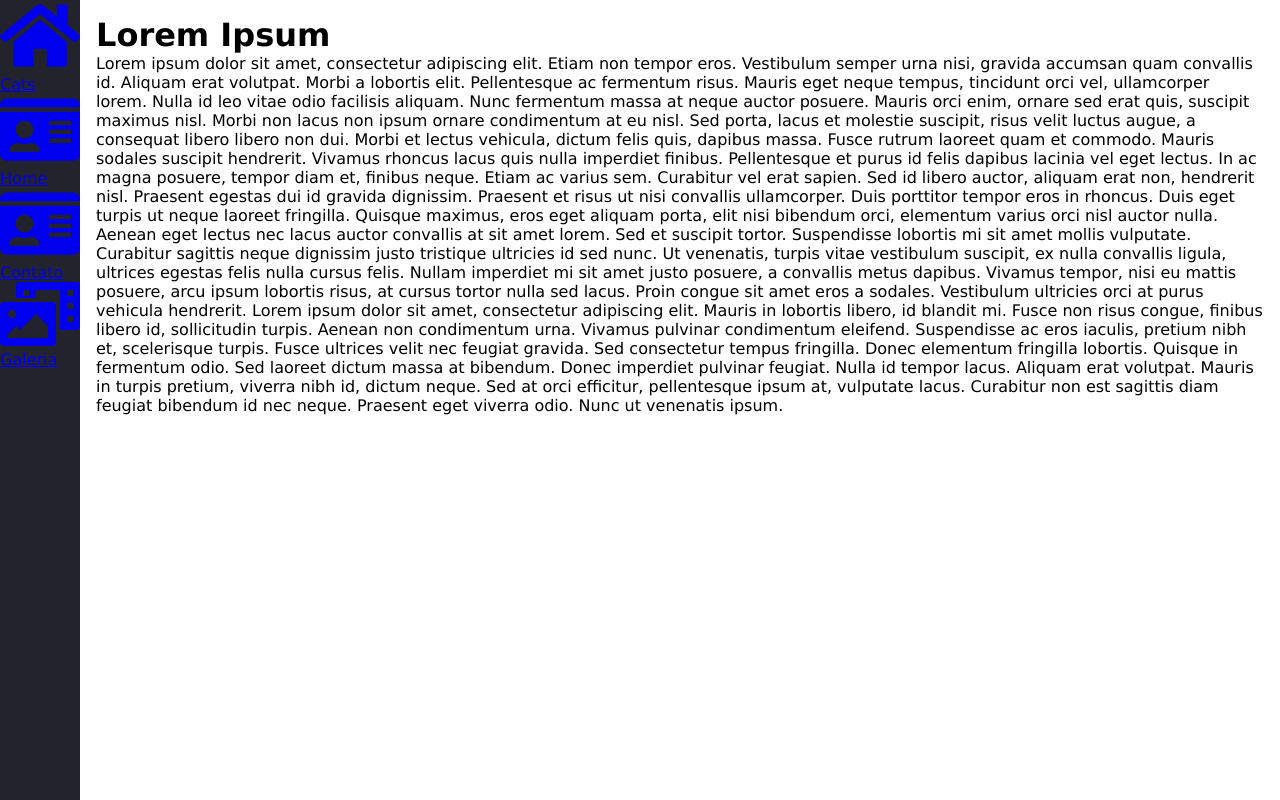
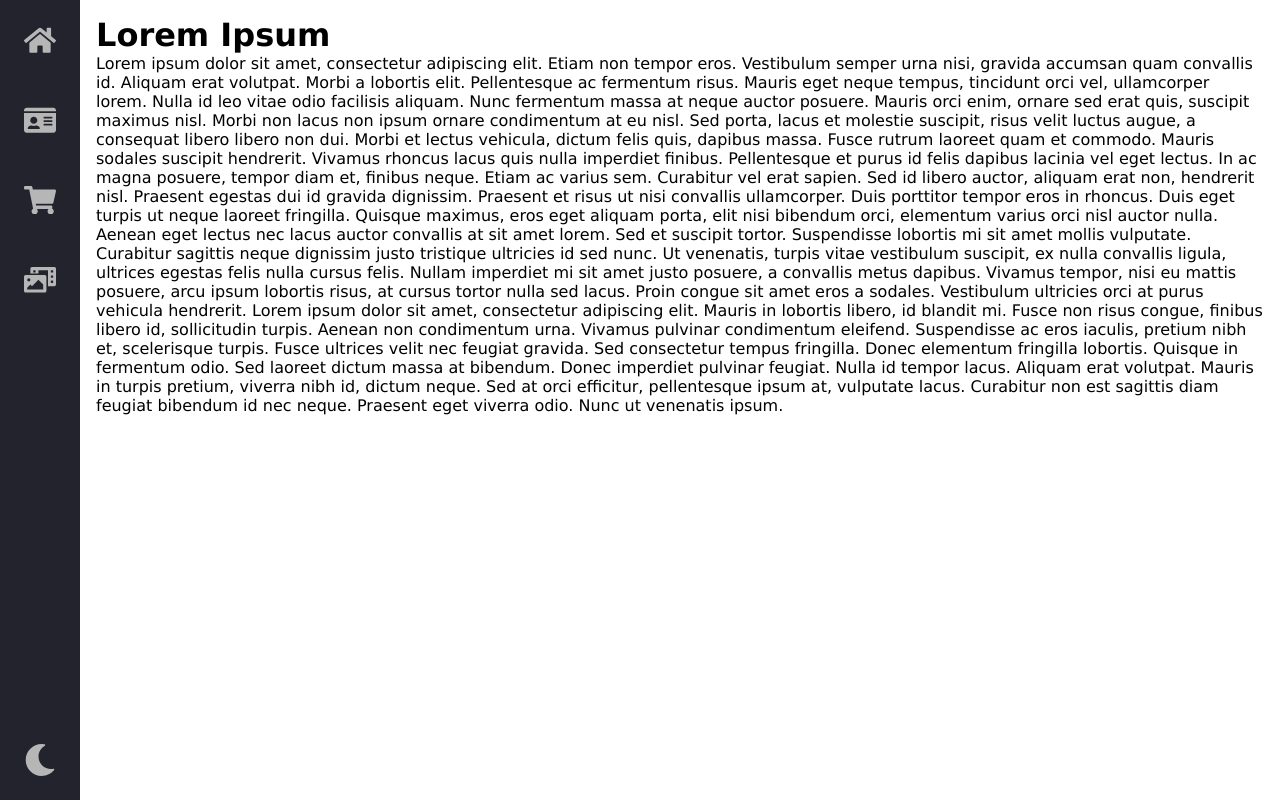
Before and after one commit to Maracujacake/animated-navbar, a plain HTML site: page index.html in a window 1280 px wide. Drawn offline with Linux system fonts and the light colour scheme; files that its build step writes are made by us from their sources.

Commit message:
UPDATE #3

```diff
--- a/index.html
+++ b/index.html
@@ -21,19 +21,10 @@
         <li class="nav-item">
             <a href="#" class="nav-link">
                 <svg aria-hidden="true" focusable="false" data-prefix="fas" data-icon="home" class="svg-inline--fa fa-home fa-w-18" role="img" xmlns="http://www.w3.org/2000/svg" viewBox="0 0 576 512"><path fill="currentColor" d="M280.37 148.26L96 300.11V464a16 16 0 0 0 16 16l112.06-.29a16 16 0 0 0 15.92-16V368a16 16 0 0 1 16-16h64a16 16 0 0 1 16 16v95.64a16 16 0 0 0 16 16.05L464 480a16 16 0 0 0 16-16V300L295.67 148.26a12.19 12.19 0 0 0-15.3 0zM571.6 251.47L488 182.56V44.05a12 12 0 0 0-12-12h-56a12 12 0 0 0-12 12v72.61L318.47 43a48 48 0 0 0-61 0L4.34 251.47a12 12 0 0 0-1.6 16.9l25.5 31A12 12 0 0 0 45.15 301l235.22-193.74a12.19 12.19 0 0 1 15.3 0L530.9 301a12 12 0 0 0 16.9-1.6l25.5-31a12 12 0 0 0-1.7-16.93z"></path></svg>
-                <span class="link-text">Cats</span>
+                <span class="link-text">Home</span>
             </a>
         </li>
 
-
-
-
-        <li class="nav-item">
-            <a href="#" class="nav-link">
-                <svg aria-hidden="true" focusable="false" data-prefix="fas" data-icon="id-card" class="svg-inline--fa fa-id-card fa-w-18" role="img" xmlns="http://www.w3.org/2000/svg" viewBox="0 0 576 512"><path fill="currentColor" d="M528 32H48C21.5 32 0 53.5 0 80v16h576V80c0-26.5-21.5-48-48-48zM0 432c0 26.5 21.5 48 48 48h480c26.5 0 48-21.5 48-48V128H0v304zm352-232c0-4.4 3.6-8 8-8h144c4.4 0 8 3.6 8 8v16c0 4.4-3.6 8-8 8H360c-4.4 0-8-3.6-8-8v-16zm0 64c0-4.4 3.6-8 8-8h144c4.4 0 8 3.6 8 8v16c0 4.4-3.6 8-8 8H360c-4.4 0-8-3.6-8-8v-16zm0 64c0-4.4 3.6-8 8-8h144c4.4 0 8 3.6 8 8v16c0 4.4-3.6 8-8 8H360c-4.4 0-8-3.6-8-8v-16zM176 192c35.3 0 64 28.7 64 64s-28.7 64-64 64-64-28.7-64-64 28.7-64 64-64zM67.1 396.2C75.5 370.5 99.6 352 128 352h8.2c12.3 5.1 25.7 8 39.8 8s27.6-2.9 39.8-8h8.2c28.4 0 52.5 18.5 60.9 44.2 3.2 9.9-5.2 19.8-15.6 19.8H82.7c-10.4 0-18.8-10-15.6-19.8z"></path></svg>
-                <span class="link-text">Home</span>
-            </a>
-        </li>
 
 
 
@@ -48,8 +39,25 @@
 
         <li class="nav-item">
             <a href="#" class="nav-link">
+                <svg aria-hidden="true" focusable="false" data-prefix="fas" data-icon="shopping-cart" class="svg-inline--fa fa-shopping-cart fa-w-18" role="img" xmlns="http://www.w3.org/2000/svg" viewBox="0 0 576 512"><path fill="currentColor" d="M528.12 301.319l47.273-208C578.806 78.301 567.391 64 551.99 64H159.208l-9.166-44.81C147.758 8.021 137.93 0 126.529 0H24C10.745 0 0 10.745 0 24v16c0 13.255 10.745 24 24 24h69.883l70.248 343.435C147.325 417.1 136 435.222 136 456c0 30.928 25.072 56 56 56s56-25.072 56-56c0-15.674-6.447-29.835-16.824-40h209.647C430.447 426.165 424 440.326 424 456c0 30.928 25.072 56 56 56s56-25.072 56-56c0-22.172-12.888-41.332-31.579-50.405l5.517-24.276c3.413-15.018-8.002-29.319-23.403-29.319H218.117l-6.545-32h293.145c11.206 0 20.92-7.754 23.403-18.681z"></path></svg>
+                <span class="link-text">Lojinha</span>
+            </a>
+        </li>
+
+
+
+        <li class="nav-item">
+            <a href="#" class="nav-link">
                 <svg aria-hidden="true" focusable="false" data-prefix="fas" data-icon="photo-video" class="svg-inline--fa fa-photo-video fa-w-20" role="img" xmlns="http://www.w3.org/2000/svg" viewBox="0 0 640 512"><path fill="currentColor" d="M608 0H160a32 32 0 0 0-32 32v96h160V64h192v320h128a32 32 0 0 0 32-32V32a32 32 0 0 0-32-32zM232 103a9 9 0 0 1-9 9h-30a9 9 0 0 1-9-9V73a9 9 0 0 1 9-9h30a9 9 0 0 1 9 9zm352 208a9 9 0 0 1-9 9h-30a9 9 0 0 1-9-9v-30a9 9 0 0 1 9-9h30a9 9 0 0 1 9 9zm0-104a9 9 0 0 1-9 9h-30a9 9 0 0 1-9-9v-30a9 9 0 0 1 9-9h30a9 9 0 0 1 9 9zm0-104a9 9 0 0 1-9 9h-30a9 9 0 0 1-9-9V73a9 9 0 0 1 9-9h30a9 9 0 0 1 9 9zm-168 57H32a32 32 0 0 0-32 32v288a32 32 0 0 0 32 32h384a32 32 0 0 0 32-32V192a32 32 0 0 0-32-32zM96 224a32 32 0 1 1-32 32 32 32 0 0 1 32-32zm288 224H64v-32l64-64 32 32 128-128 96 96z"></path></svg>
                 <span class="link-text">Galeria</span>
+            </a>
+        </li>
+
+
+        <li class="nav-item">
+            <a href="#" class="nav-link">
+                <svg aria-hidden="true" focusable="false" data-prefix="fas" data-icon="moon" class="svg-inline--fa fa-moon fa-w-16" role="img" xmlns="http://www.w3.org/2000/svg" viewBox="0 0 512 512"><path fill="currentColor" d="M283.211 512c78.962 0 151.079-35.925 198.857-94.792 7.068-8.708-.639-21.43-11.562-19.35-124.203 23.654-238.262-71.576-238.262-196.954 0-72.222 38.662-138.635 101.498-174.394 9.686-5.512 7.25-20.197-3.756-22.23A258.156 258.156 0 0 0 283.211 0c-141.309 0-256 114.511-256 256 0 141.309 114.511 256 256 256z"></path></svg>
+                <span class="link-text">Modo Escuro</span>
             </a>
         </li>
 
--- a/style.css
+++ b/style.css
@@ -61,4 +61,32 @@ main{
     margin: 0;
     display: flex;
     flex-direction: column;
+    align-items: center;
+    height: 100%;
 }
+
+.nav-item{
+    width: 100%;
+}
+
+.nav-item:last-child{
+    margin-top: auto;
+}
+
+.nav-link{
+    display: flex;
+    align-items: center;
+    height: 5rem;
+    color: var(--text-primary);
+    text-decoration: none;
+}
+
+.link-text{
+    display: none;
+    margin-left: 1rem;
+}
+
+.nav-link svg{
+    min-width: 2rem;
+    margin: 0 1.5rem;
+}
```
